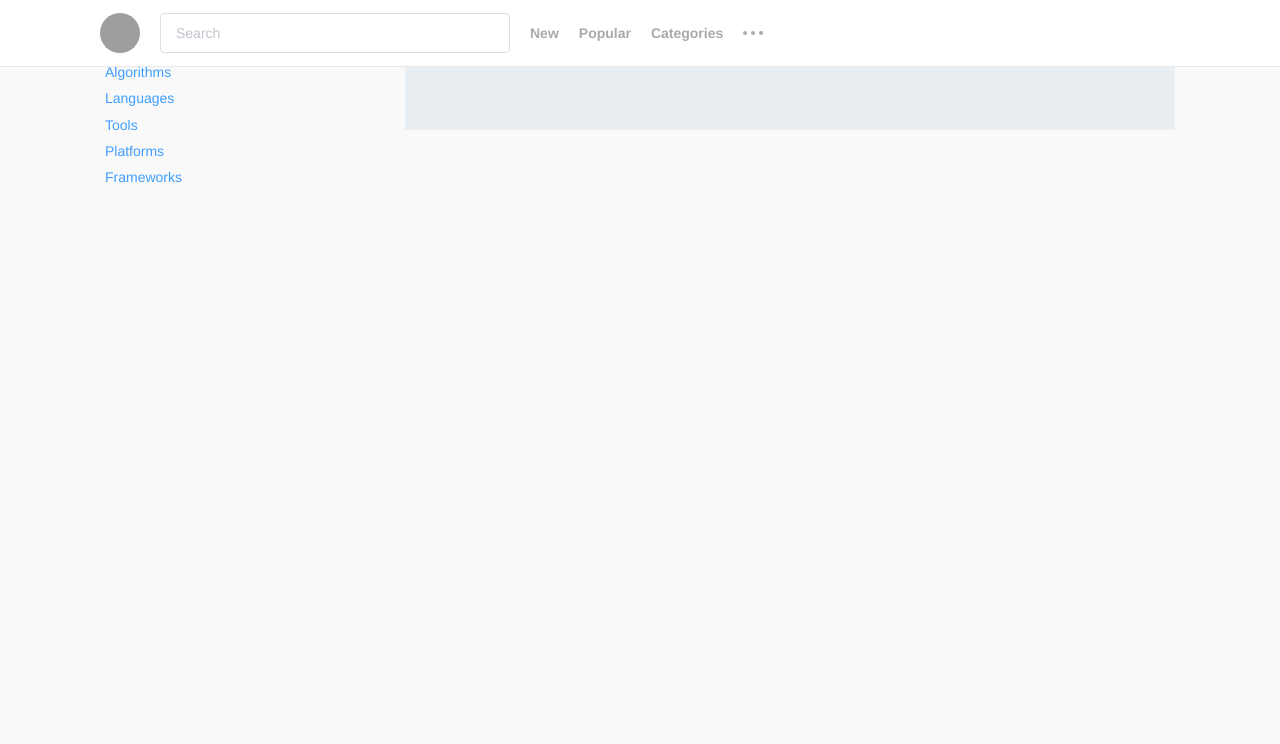
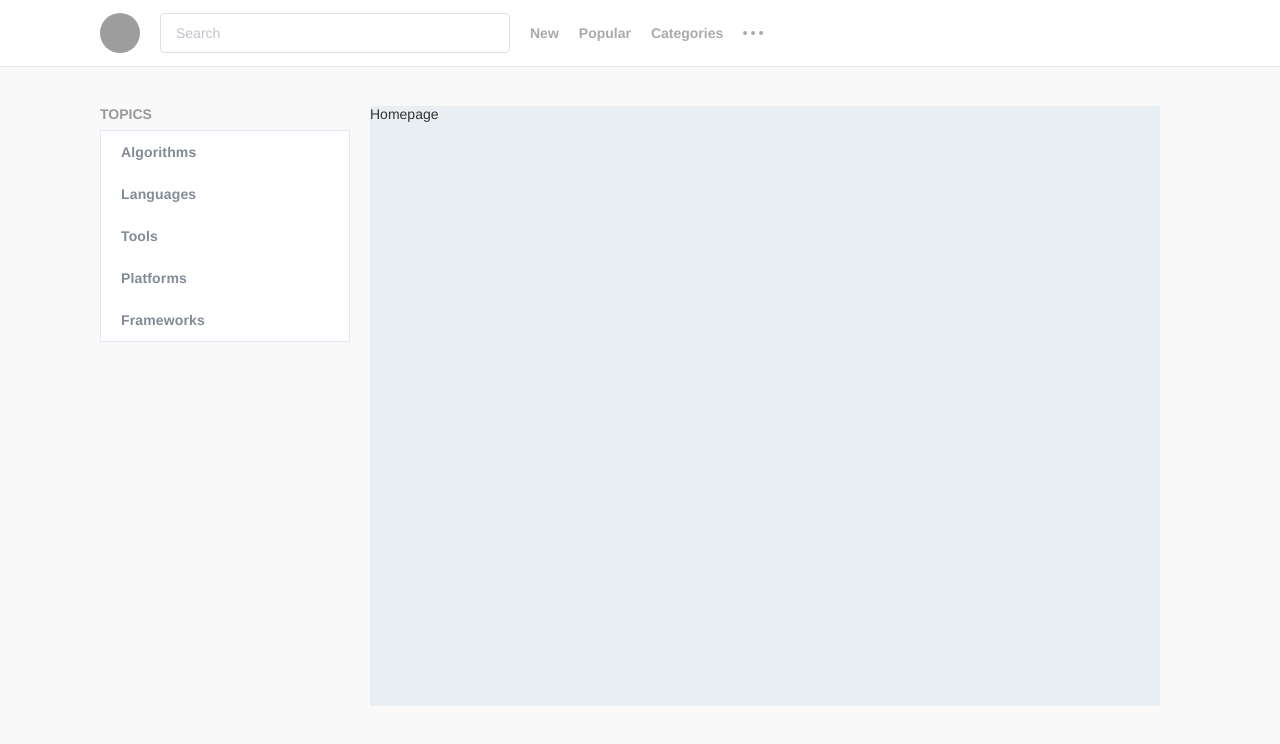
Before and after one commit to radityasurya/xkc, a Nuxt app: page / in a window 1280 px wide. Shown: the top 744 px of the page. Built offline with nearby package versions, Linux system fonts and the light colour scheme; grey boxes are pictures that could not be loaded.

Commit message:
Add sidebar component

```diff
--- /dev/null
+++ b/components/Sidebar.vue
@@ -0,0 +1,124 @@
+<template>
+  <aside class="sidebar">
+    <div class="sidebar__container">
+      <div class="sidebar__item" id="topics">
+        <h3 class="sidebar-title">
+          Topics
+        </h3>
+         <ul class="sidebar-list">
+          <li class="sidebar-list__item" v-for="(topic, index) in topics" :key="index">
+            <div class="sidebar-list__link">
+              <a href="#" class="sidebar-list__link-title">{{topic}}</a>
+            </div>
+          </li>
+        </ul>
+      </div>
+    </div>
+  </aside>
+</template>
+
+<script>
+import { mapGetters } from "vuex";
+
+export default {
+  computed: {
+    ...mapGetters({
+      topics: "topics/get"
+    })
+  }
+};
+</script>
+
+<style lang="scss" scoped>
+a {
+  text-decoration: none;
+  cursor: pointer;
+  transition: color 300ms ease;
+
+  &:active {
+    border-radius: 0;
+    background-color: #e2e7f4;
+    color: #4e86ff;
+  }
+}
+
+.sidebar {
+  margin: 0;
+  padding: 0;
+  outline: 0;
+
+  &__container {
+    width: 100%;
+    height: 100%;
+  }
+
+  &__item {
+    margin: 0 0 20px;
+  }
+
+  &-title {
+    font-weight: 600;
+    color: #999;
+    font-size: 14px;
+    text-transform: uppercase;
+    margin-bottom: 8px;
+  }
+
+  &-list {
+    margin: 0;
+    padding: 0;
+    list-style-type: none;
+    background-color: #fff;
+    border: 1px solid #e2e7f4;
+    &__item {
+      display: block;
+      position: relative;
+    }
+
+    &__link {
+      color: #3e4d60;
+      width: 100%;
+      font-size: 16px;
+      letter-spacing: 0.15px;
+      line-height: 14px;
+      color: #818b98;
+      display: -webkit-box;
+      display: -webkit-flex;
+      display: -ms-flexbox;
+      display: flex;
+
+      &-title {
+        display: inline-block;
+        max-width: 220px;
+        width: 100%;
+        overflow: hidden;
+        text-overflow: ellipsis;
+        white-space: nowrap;
+        word-wrap: normal;
+        font-size: 14px;
+        font-weight: 600;
+        color: #818b98;
+        letter-spacing: 0.15px;
+        line-height: 20px;
+        margin-bottom: 0;
+        padding: 11px 20px;
+      }
+
+      &:hover {
+        background: rgba(158, 178, 248, 0.17);
+        box-shadow: 3px 0 0 0 #4e86ff inset;
+
+        .sidebar-list__link-title {
+          color: #3e4d60;
+        }
+      }
+    }
+  }
+
+  .active {
+    border-radius: 0;
+    background-color: #e2e7f4;
+    color: #4e86ff;
+  }
+}
+</style>
--- a/layouts/default.vue
+++ b/layouts/default.vue
@@ -1,18 +1,17 @@
 <template>
     <div class="app">
       <app-header></app-header>
-      <el-container>
-        <el-aside>
-          <ul>
-            <h3>Topics</h3>
-            <li v-for="(topic, index) in topics" :key="index">
-              <a href="#">{{topic}}</a>
-            </li>
-          </ul>
-        </el-aside>
-        <main class="main">
-          <nuxt/>
-        </main>
+      <el-container class="container container--slim">
+        <el-row :gutter="20">
+          <el-col :md="6">
+            <sidebar></sidebar>
+          </el-col>
+          <el-col :md="18">
+            <main class="main">
+              <nuxt/>
+            </main>
+          </el-col>
+        </el-row>
       </el-container>
     </div>
 </template>
@@ -20,16 +19,12 @@
 
 <script>
 import header from "~/components/Header";
-import { mapGetters } from "vuex";
+import sidebar from "~/components/Sidebar";
 
 export default {
   components: {
-    "app-header": header
-  },
-  computed: {
-    ...mapGetters({
-      topics: "topics/get"
-    })
+    "app-header": header,
+    sidebar: sidebar
   }
 };
 </script>
@@ -44,38 +39,30 @@ body {
   background: #f9f9f9;
 }
 
-.el-container {
-  max-width: 1100px;
-  padding-left: 15px;
-  padding-right: 15px;
+.container {
+  padding-top: 40px;
+  width: 100%;
   -webkit-box-sizing: border-box;
   box-sizing: border-box;
+  position: relative;
+  padding-left: 10px;
+  padding-right: 10px;
+  margin-top: 66px;
   margin-left: auto;
   margin-right: auto;
-  min-width: 320px;
-  margin-top: 30px !important;
-}
 
-.el-aside {
-  width: 100px;
-  box-sizing: border-box;
-  flex-shrink: 0;
-  height: 200px;
+  .el-row {
+    width: 100%;
+  }
 
-  ul {
-    list-style: none;
-    margin: 0;
-    padding: 0;
-    li {
-      margin: 0 0 10px 0;
-    }
+  &--slim {
+    max-width: 1100px;
   }
 }
 
 .main {
   background-color: #e9eef3;
   color: #333;
-  width: 900px;
-  height: 100px;
+  height: 600px;
 }
 </style>
--- a/pages/index.vue
+++ b/pages/index.vue
@@ -1,5 +1,5 @@
 <template>
-  <section class="container">
+  <section>
     <div>
       Homepage
     </div>
```
